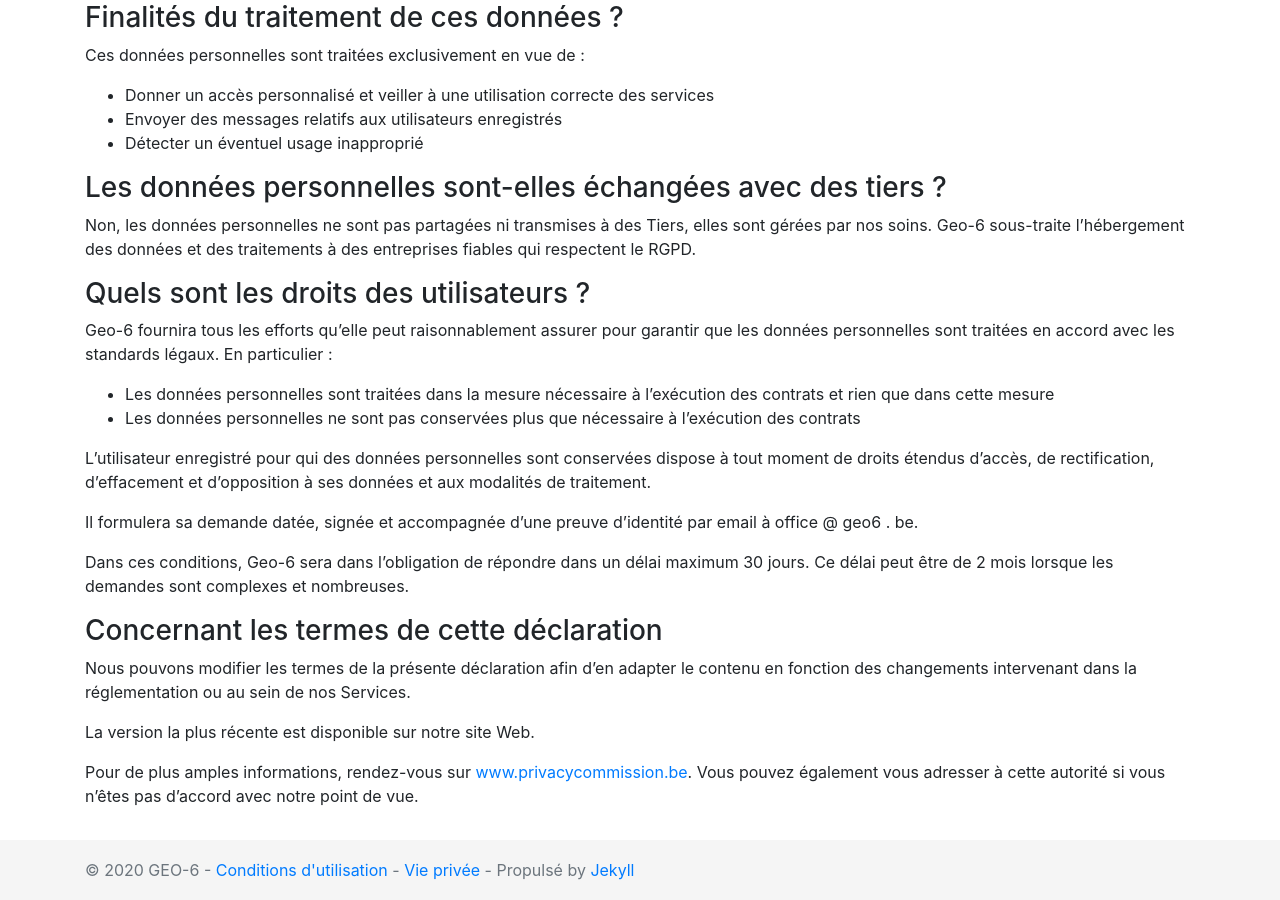
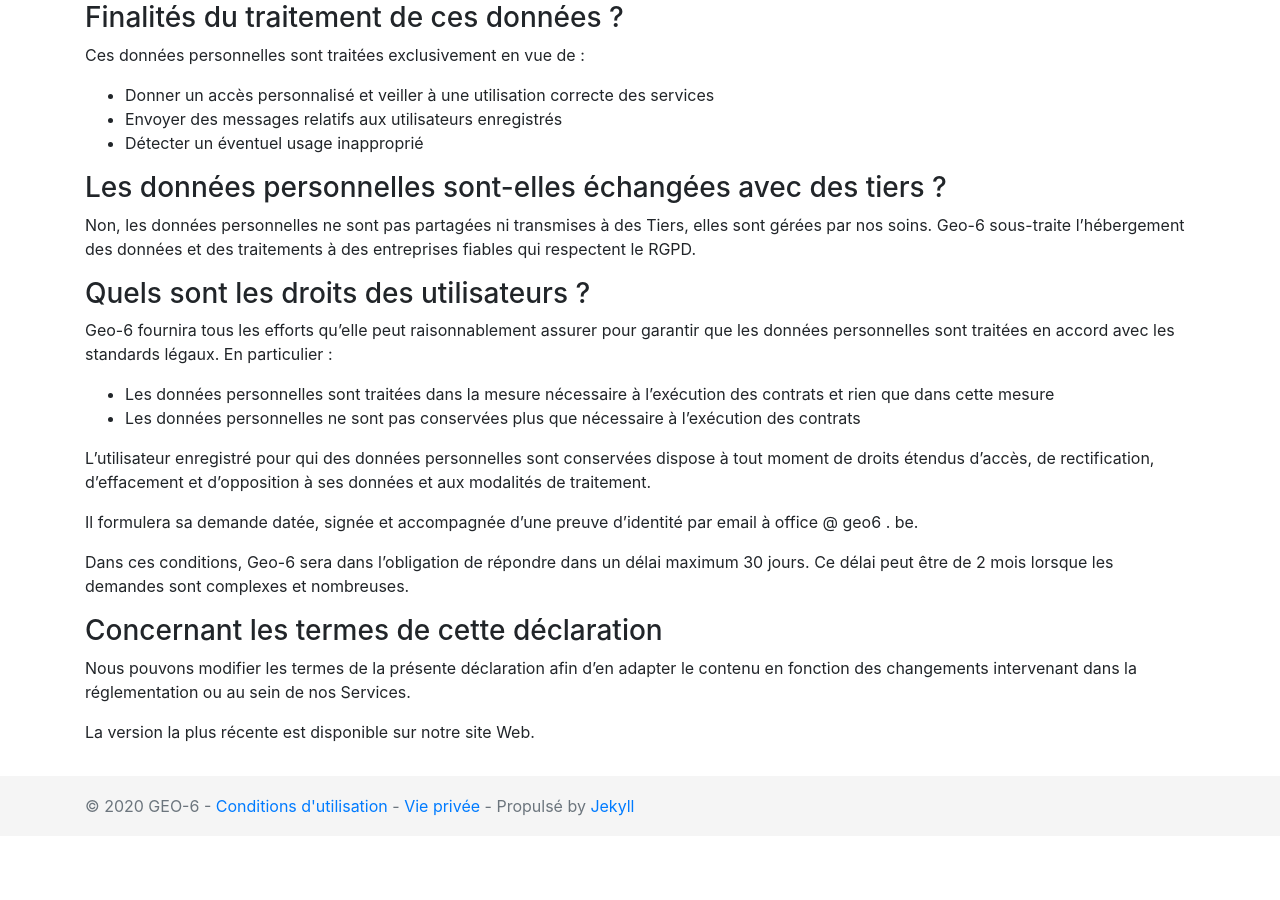
Before and after one commit to geo6/website, a Jekyll site: the page built from privacy.fr.md, in a window 1280 px wide and 900 px high, scrolled down 1510 px. Built offline with Jekyll 4.4.1, drawn with Linux system fonts in a browser that asks for light colours; nearby versions of some CDN libraries; after the commit the page ends 2346 px from its top, so only the background shows below that.

Commit message:
Delete www.privacycommission.be from privacy page

```diff
--- a/privacy.fr.md
+++ b/privacy.fr.md
@@ -78,5 +78,3 @@ Dans ces conditions, Geo-6 sera dans l’obligation de répondre dans un délai
 Nous pouvons modifier les termes de la présente déclaration afin d’en adapter le contenu en fonction des changements intervenant dans la réglementation ou au sein de nos Services.
 
 La version la plus récente est disponible sur notre site Web.
-
-Pour de plus amples informations, rendez-vous sur [www.privacycommission.be](https://www.privacycommission.be/). Vous pouvez également vous adresser à cette autorité si vous n’êtes pas d’accord avec notre point de vue.
```
Also changed, not shown: privacy.md (+0 -2 lines).
